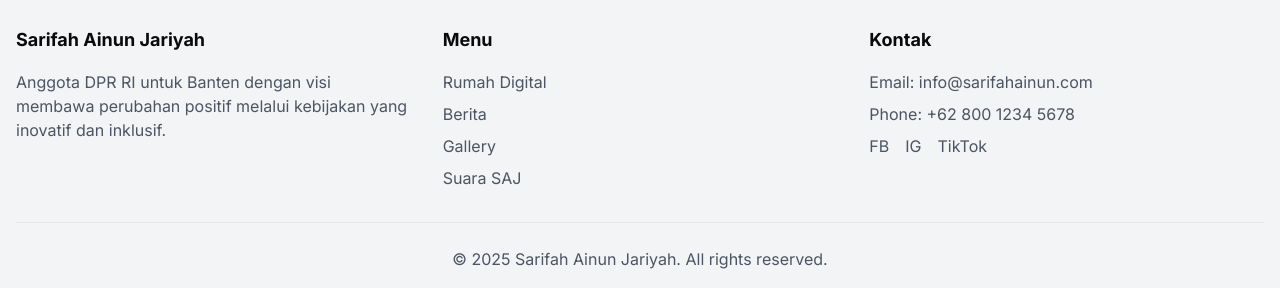
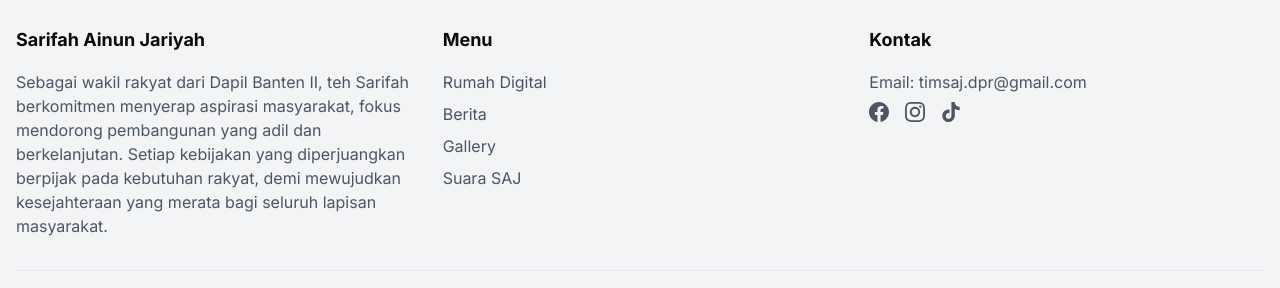
Before and after one commit to adityajakap/saj2, a Next.js app: page /beritas in a window 1280 px wide. Shown: the part 866-1154 px from the top of the page. Built offline with nearby package versions, Linux system fonts and the light colour scheme; no server answers.

Commit message:
change footer desc and icon

```diff
--- a/app/components/layout/Footer.tsx
+++ b/app/components/layout/Footer.tsx
@@ -1,22 +1,25 @@
-import Link from "next/link"
+import Link from "next/link";
 
 export const Footer = () => {
-  const currentYear = new Date().getFullYear()
+  const currentYear = new Date().getFullYear();
 
   return (
     <footer className="bg-gray-100 py-8">
       <div className="container mx-auto px-4">
-        <div className="grid grid-cols-1 md:grid-cols-3 gap-8">
+        <div className="grid grid-cols-1 gap-8 md:grid-cols-3">
           <div>
-            <h3 className="text-lg font-bold mb-4">Sarifah Ainun Jariyah</h3>
+            <h3 className="mb-4 text-lg font-bold">Sarifah Ainun Jariyah</h3>
             <p className="text-gray-600">
-              Anggota DPR RI untuk Banten dengan visi membawa perubahan positif
-              melalui kebijakan yang inovatif dan inklusif.
+              Sebagai wakil rakyat dari Dapil Banten II, teh Sarifah berkomitmen
+              menyerap aspirasi masyarakat, fokus mendorong pembangunan yang
+              adil dan berkelanjutan. Setiap kebijakan yang diperjuangkan
+              berpijak pada kebutuhan rakyat, demi mewujudkan kesejahteraan yang
+              merata bagi seluruh lapisan masyarakat.
             </p>
           </div>
 
           <div>
-            <h3 className="text-lg font-bold mb-4">Menu</h3>
+            <h3 className="mb-4 text-lg font-bold">Menu</h3>
             <ul className="space-y-2">
               <li>
                 <Link href="/" className="text-gray-600 hover:text-primary">
@@ -24,17 +27,26 @@
                 </Link>
               </li>
               <li>
-                <Link href="/beritas" className="text-gray-600 hover:text-primary">
+                <Link
+                  href="/beritas"
+                  className="text-gray-600 hover:text-primary"
+                >
                   Berita
                 </Link>
               </li>
               <li>
-                <Link href="/galleries" className="text-gray-600 hover:text-primary">
+                <Link
+                  href="/galleries"
+                  className="text-gray-600 hover:text-primary"
+                >
                   Gallery
                 </Link>
               </li>
               <li>
-                <Link href="/suara-sajs" className="text-gray-600 hover:text-primary">
+                <Link
+                  href="/suara-sajs"
+                  className="text-gray-600 hover:text-primary"
+                >
                   Suara SAJ
                 </Link>
               </li>
@@ -42,29 +54,64 @@
           </div>
 
           <div>
-            <h3 className="text-lg font-bold mb-4">Kontak</h3>
+            <h3 className="mb-4 text-lg font-bold">Kontak</h3>
             <ul className="space-y-2">
-              <li className="text-gray-600">Email: info@sarifahainun.com</li>
-              <li className="text-gray-600">Phone: +62 800 1234 5678</li>
-              <li className="flex space-x-4 mt-4">
-                <a href="#" className="text-gray-600 hover:text-primary">
-                  FB
+              <li>
+                <a
+                  href="mailto:timsaj.dpr@gmail.com"
+                  className="text-gray-600 hover:text-primary"
+                >
+                  Email: timsaj.dpr@gmail.com
                 </a>
-                <a href="#" className="text-gray-600 hover:text-primary">
-                  IG
+              </li>
+              <li className="mt-4 flex space-x-4">
+                <a
+                  href="https://www.facebook.com/sarifahainunjariyahofficialfanpage/"
+                  className="text-gray-600 hover:text-primary"
+                >
+                  <svg
+                    className="size-5"
+                    fill="currentColor"
+                    viewBox="0 0 24 24"
+                  >
+                    <path d="M24 12.073c0-6.627-5.373-12-12-12s-12 5.373-12 12c0 5.99 4.388 10.954 10.125 11.854v-8.385H7.078v-3.47h3.047V9.43c0-3.007 1.792-4.669 4.533-4.669 1.312 0 2.686.235 2.686.235v2.953H15.83c-1.491 0-1.956.925-1.956 1.874v2.25h3.328l-.532 3.47h-2.796v8.385C19.612 23.027 24 18.062 24 12.073z" />
+                  </svg>
                 </a>
-                <a href="#" className="text-gray-600 hover:text-primary">
-                  TikTok
+
+                <a
+                  href="https://www.instagram.com/sarifahainunjariyahofficial/"
+                  className="text-gray-600 hover:text-primary"
+                >
+                  <svg
+                    className="size-5"
+                    fill="currentColor"
+                    viewBox="0 0 24 24"
+                  >
+                    <path d="M12 2.163c3.204 0 3.584.012 4.85.07 3.252.148 4.771 1.691 4.919 4.919.058 1.265.069 1.645.069 4.849 0 3.205-.012 3.584-.069 4.849-.149 3.225-1.664 4.771-4.919 4.919-1.266.058-1.644.07-4.85.07-3.204 0-3.584-.012-4.849-.07-3.26-.149-4.771-1.699-4.919-4.92-.058-1.265-.07-1.644-.07-4.849 0-3.204.013-3.583.07-4.849.149-3.227 1.664-4.771 4.919-4.919 1.266-.057 1.645-.069 4.849-.069zm0-2.163c-3.259 0-3.667.014-4.947.072-4.358.2-6.78 2.618-6.98 6.98-.059 1.281-.073 1.689-.073 4.948 0 3.259.014 3.668.072 4.948.2 4.358 2.618 6.78 6.98 6.98 1.281.058 1.689.072 4.948.072 3.259 0 3.668-.014 4.948-.072 4.354-.2 6.782-2.618 6.979-6.98.059-1.28.073-1.689.073-4.948 0-3.259-.014-3.667-.072-4.947-.196-4.354-2.617-6.78-6.979-6.98-1.281-.059-1.69-.073-4.949-.073zm0 5.838c-3.403 0-6.162 2.759-6.162 6.162s2.759 6.163 6.162 6.163 6.162-2.759 6.162-6.163c0-3.403-2.759-6.162-6.162-6.162zm0 10.162c-2.209 0-4-1.79-4-4 0-2.209 1.791-4 4-4s4 1.791 4 4c0 2.21-1.791 4-4 4zm6.406-11.845c-.796 0-1.441.645-1.441 1.44s.645 1.44 1.441 1.44c.795 0 1.439-.645 1.439-1.44s-.644-1.44-1.439-1.44z" />
+                  </svg>
+                </a>
+
+                <a
+                  href="https://www.tiktok.com/@sarifahainunjariyah_"
+                  className="text-gray-600 hover:text-primary"
+                >
+                  <svg
+                    className="size-5"
+                    fill="currentColor"
+                    viewBox="0 0 24 24"
+                  >
+                    <path d="M12.525.02c1.31-.02 2.61-.01 3.91-.02.08 1.53.63 3.09 1.75 4.17 1.12 1.11 2.7 1.62 4.24 1.79v4.03c-1.44-.05-2.89-.35-4.2-.97-.57-.26-1.1-.59-1.62-.93-.01 2.92.01 5.84-.02 8.75-.08 1.4-.54 2.79-1.35 3.94-1.31 1.92-3.58 3.17-5.91 3.21-1.43.08-2.86-.31-4.08-1.03-2.02-1.19-3.44-3.37-3.65-5.71-.02-.5-.03-1-.01-1.49.18-1.9 1.12-3.72 2.58-4.96 1.66-1.44 3.98-2.13 6.15-1.72.02 1.48-.04 2.96-.04 4.44-.99-.32-2.15-.23-3.02.37-.63.41-1.11 1.04-1.36 1.75-.21.51-.15 1.07-.14 1.61.24 1.64 1.82 3.02 3.5 2.87 1.12-.01 2.19-.66 2.77-1.61.19-.33.4-.67.41-1.06.1-1.79.06-3.57.07-5.36.01-4.03-.01-8.05.02-12.07z" />
+                  </svg>
                 </a>
               </li>
             </ul>
           </div>
         </div>
 
-        <div className="border-t border-gray-200 mt-8 pt-6 text-center text-gray-600">
+        <div className="mt-8 border-t border-gray-200 pt-6 text-center text-gray-600">
           <p>© {currentYear} Sarifah Ainun Jariyah. All rights reserved.</p>
         </div>
       </div>
     </footer>
-  )
-}
+  );
+};
--- a/app/page.tsx
+++ b/app/page.tsx
@@ -433,6 +433,7 @@
                   height={210}
                   className="hover-outline cursor-pointer"
                   priority
+                  unoptimized
                 />
               </div>
 
```
